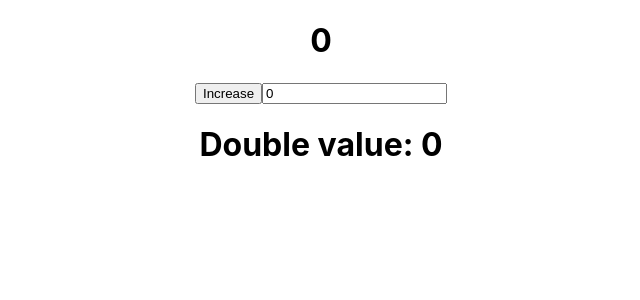
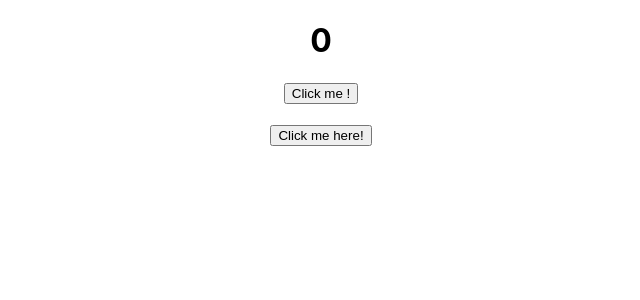
Before and after one commit to Ssharma0355/hooks-revision, a React (Create React App) app: page / in a window 1280 px wide. Shown: the top 300 px of the page, without its empty margins (319-959 px from the left). Built offline with nearby package versions, Linux system fonts and the light colour scheme.

Commit message:
useCallback

```diff
--- a/src/App.js
+++ b/src/App.js
@@ -5,6 +5,7 @@ import App1 from './components/ContextAPI/App1';
 import App2 from './components/UseContextBig/App2';
 import Counter1 from './components/UseReducer/Counter1';
 import Calculation from './components/UseMemo/Calculation';
+import Calling from './components/UseCallback/Calling';
 
 function App() {
   return (
@@ -25,7 +26,10 @@ function App() {
       {/* <Counter1 /> */}
 
       {/* useMemo */}
-      <Calculation />
+      {/* <Calculation /> */}
+
+      {/* useCallback  */}
+      <Calling />
 
     </div>
   );
--- /dev/null
+++ b/src/components/UseCallback/Calling.js
@@ -0,0 +1,32 @@
+import React, { useCallback, useState } from 'react'
+import ChildComp from './ChildComp';
+
+function Calling() {
+  const [count, setCount] = useState(0);
+
+  // after every re-render and state updation it make a new refrence and get re-render the child component
+  // const handleClick = ()=>{
+  //     setCount(count+1);
+  // }
+
+
+
+//   useCallback freezes the funtional refrenece and not let child componet re-render
+  const handleClick =useCallback(()=>{
+      setCount(count+1);
+  },[]);
+// same as useEffect if the dependecy is empty it will pasue at one rerender and if we put any of dependecy it will re-render as the valve will update
+  return (
+    <div>
+      <h1>{count}</h1>
+      <button onClick={handleClick}>Click me !</button>
+
+      <div>
+        <br />
+        <ChildComp name={"Click me here!"} handleClick={handleClick} />
+      </div>
+    </div>
+  );
+}
+
+export default Calling
--- /dev/null
+++ b/src/components/UseCallback/ChildComp.js
@@ -0,0 +1,12 @@
+import React from 'react'
+
+const ChildComp = React.memo((props)=> { // it will not re-render until and unless there is funtion it can stop only value
+    console.log("Child re-render here!")
+  return (
+    <div>
+      <button onClick={props.handleClick}>{props.name}</button>
+    </div>
+  );
+});
+
+export default ChildComp
```
